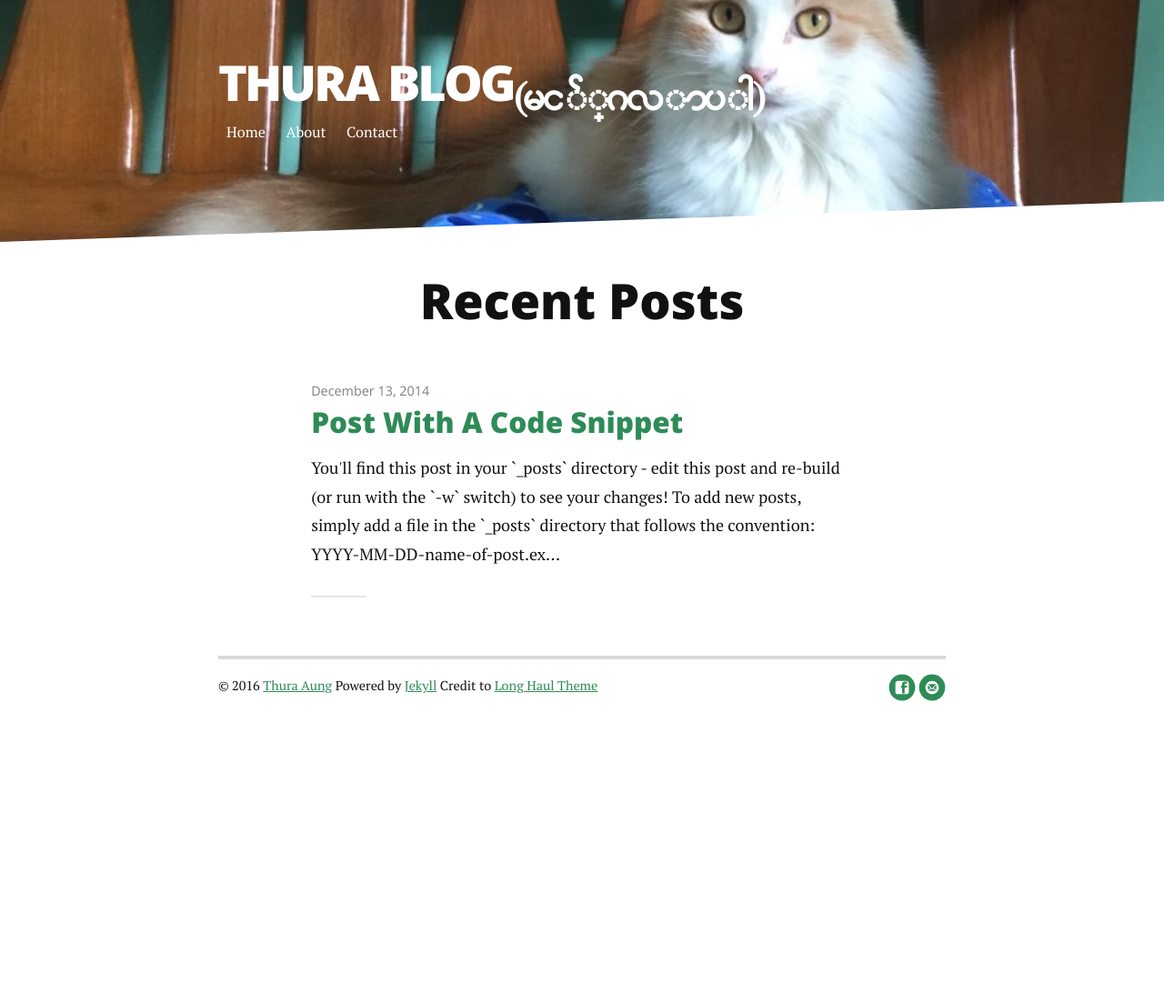
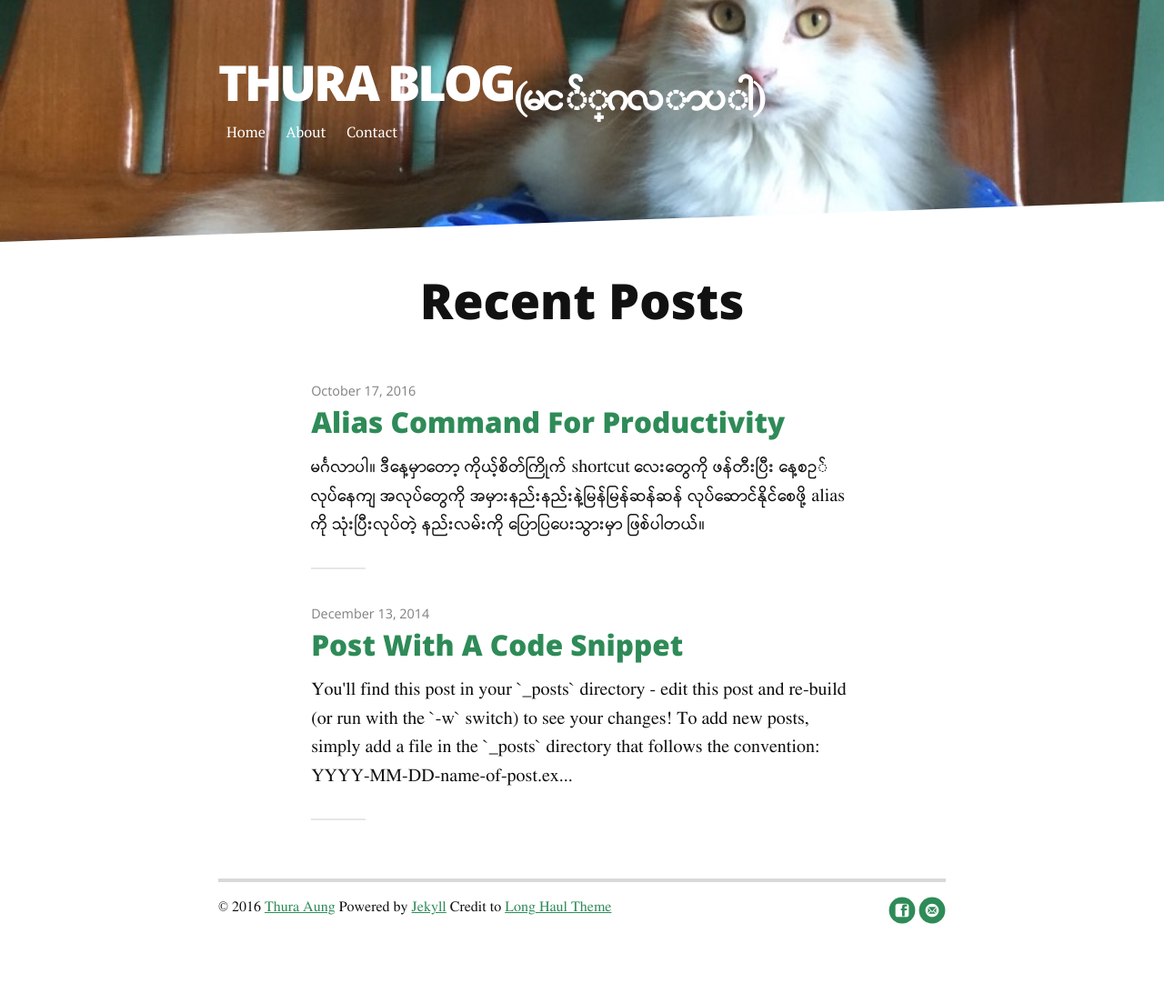
Before and after one commit to thurag/thurag.github.io, a Jekyll site: the page built from index.html, in a window 1280 px wide. Shown: the whole page at 91% size. Built offline with Jekyll 4.4.1, drawn with Linux system fonts in a browser that asks for light colours; nearby versions of some CDN libraries; the list of posts is cut into pages by our own code; before the commit the page ends 900 px from its top, so only the background shows below that.

Commit message:
alias post beginning added

```diff
--- /dev/null
+++ b/_posts/2016-10-17-alias-command-for-productivity.markdown
@@ -0,0 +1,8 @@
+---
+layout: post
+title:  "Alias Command For Productivity"
+date:   2016-10-17
+---
+
+မင်္ဂလာပါ။ ဒီနေ့မှာတော့ ကိုယ့်စိတ်ကြိုက် shortcut လေးတွေကို ဖန်တီးပြီး နေ့စဥ်လုပ်နေကျ အလုပ်တွေကို အမှားနည်းနည်းနဲ့
+မြန်မြန်ဆန်ဆန် လုပ်ဆောင်နိုင်စေဖို့ alias ကို သုံးပြီးလုပ်တဲ့ နည်းလမ်းကို ပြောပြပေးသွားမှာ ဖြစ်ပါတယ်။
--- a/assets/css/style.css
+++ b/assets/css/style.css
@@ -1452,6 +1452,6 @@
 	src:local('Myanmar3'), url('../fonts/myanmar3.woff') format('woff'), url('../fonts/myanmar3.ttf') format('ttf');
 }
 
-.myanmar3 {
+.myanmar3, p {
 	font-family:Myanmar3,Yunghkio;
 }
--- a/index.html
+++ b/index.html
@@ -1,6 +1,6 @@
 ---
 layout: default
-title: Long Haul
+title: Thura Blog
 ---
 
 <div class="home" id="home">
```
Also changed, not shown: assets/img/favicon.ico.
